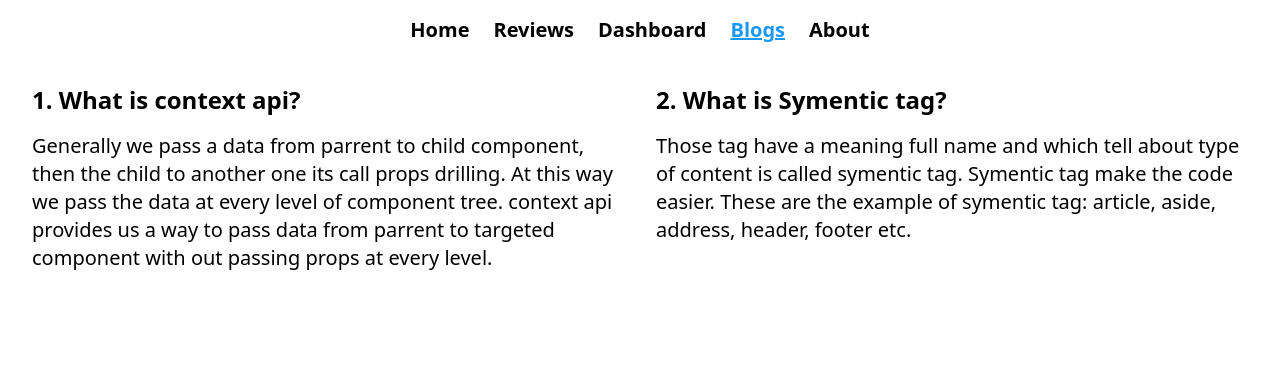
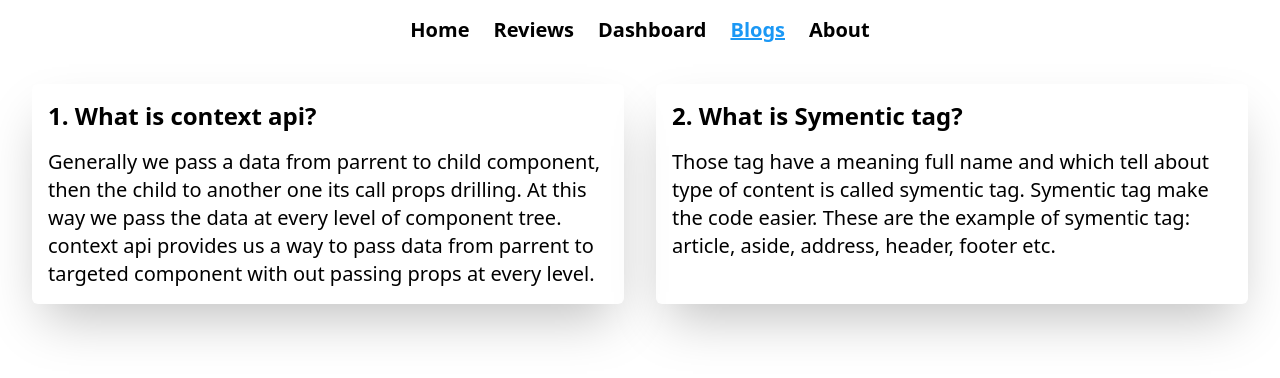
Before and after one commit to forhadmia1/assignment-9, a React (Create React App) app: page /blogs in a window 1280 px wide. Shown: the top 378 px of the page. Built offline with nearby package versions, Linux system fonts and the light colour scheme.

Commit message:
redisign the bolg content

```diff
--- a/src/components/Blogs/Blogs.js
+++ b/src/components/Blogs/Blogs.js
@@ -3,11 +3,11 @@ import React from 'react';
 const Blogs = () => {
     return (
         <div className='grid grid-cols-1 md:grid-cols-2 mx-8 gap-8 mt-6'>
-            <div>
+            <div className='shadow-2xl p-4 rounded-md'>
                 <h1 className='text-2xl font-bold'>1. What is context api?</h1>
                 <p className='text-xl mt-4'>Generally we pass a data from parrent to child component, then the child to another one its call props drilling. At this way we pass the data at every level of component tree. context api provides us a way to pass data from parrent to targeted component with out passing props at every level.</p>
             </div>
-            <div>
+            <div className='shadow-2xl p-4 rounded-md'>
                 <h1 className='text-2xl font-bold'>2. What is Symentic tag?</h1>
                 <p className='text-xl mt-4'>Those tag have a meaning full name and which tell about type of content is called symentic tag. Symentic tag make the code easier. These are the example of symentic tag: article, aside, address, header, footer etc.</p>
             </div>
```
